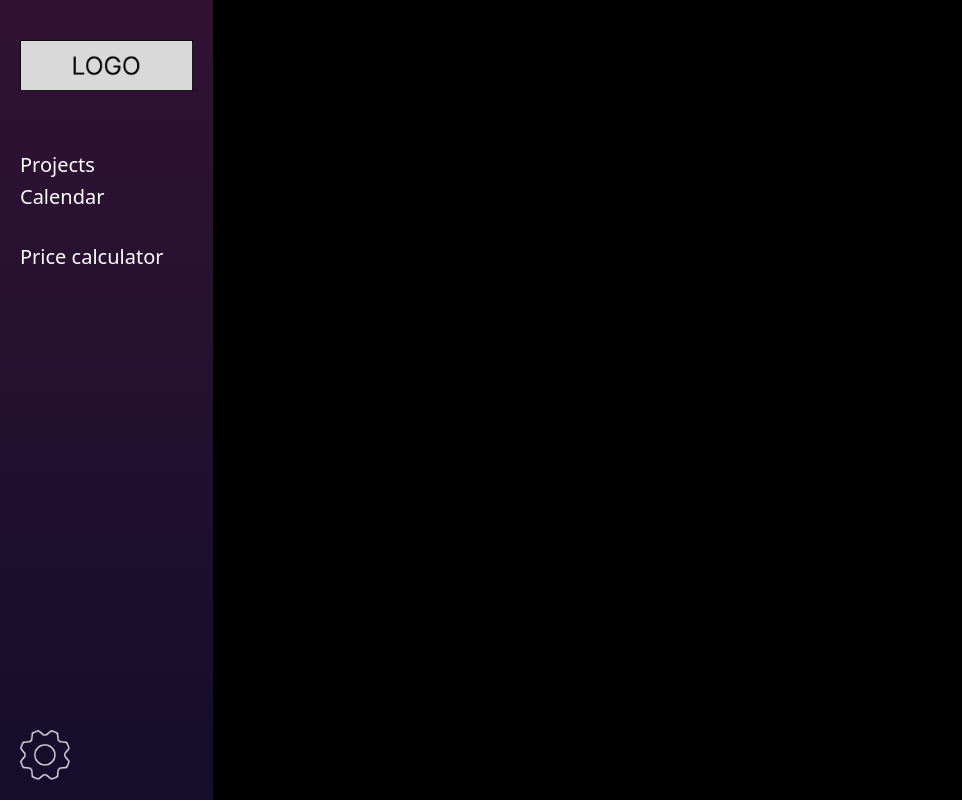
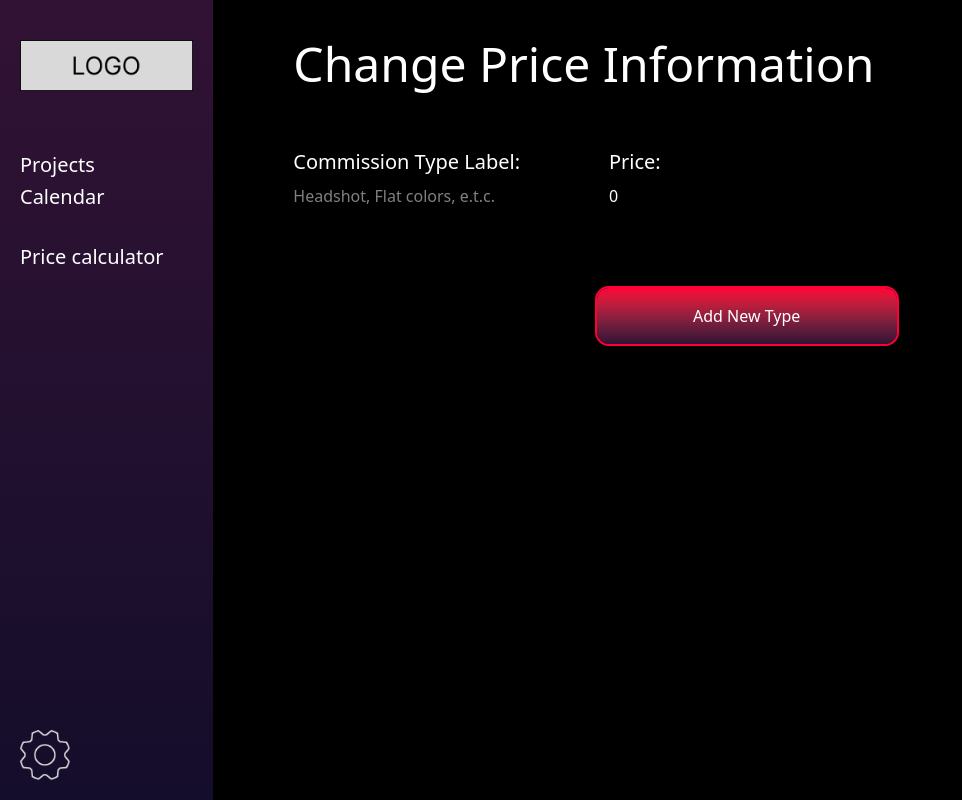
Before and after one commit to TineMSPetersen/2025-project-manager, a React (Vite) app in the folder frontend/: page /pricesettings in a window 1280 px wide. Shown: the whole page, without its empty margins (0-962 px from the left). Built offline with nearby package versions, Linux system fonts and the light colour scheme; no server answers.

Commit message:
UI for price info settings

```diff
--- a/frontend/src/App.tsx
+++ b/frontend/src/App.tsx
@@ -6,6 +6,7 @@ import Project from "./pages/Project"
 import PriceCalculator from "./pages/PriceCalculator"
 import NewProject from "./pages/NewProject"
 import Login from "./auth_pages/Login"
+import PriceSettings from "./pages/PriceSettings"
 
 const App = () => {
   const isLoggedIn = true;
@@ -23,6 +24,7 @@ const App = () => {
         <Route path="/pricecalculator" element={ <PriceCalculator /> } />
         <Route path="/newproject" element={ <NewProject />} />
         <Route path="/login" element={<Login />} />
+        <Route path="/pricesettings" element={ <PriceSettings />} />
       </Routes>
       </div>
 
--- a/frontend/src/pages/PriceCalculator.tsx
+++ b/frontend/src/pages/PriceCalculator.tsx
@@ -1,8 +1,9 @@
 import { useState } from "react";
 import { assets, commissionTypes, commissionFees } from "../assets/assets";
+import { NavLink } from "react-router-dom";
 
 const PriceCalculator = () => {
-  const [ optionsOpen, setOptionsOpen ] = useState(false);
+  const [optionsOpen, setOptionsOpen] = useState(false);
 
   return (
     <div>
@@ -21,7 +22,9 @@ const PriceCalculator = () => {
                     name="commission type"
                     value={item.value}
                   ></input>
-                  <label>{item.label} - ${item.value}</label>
+                  <label>
+                    {item.label} - ${item.value}
+                  </label>
                 </div>
               ))}
             </div>
@@ -52,7 +55,9 @@ const PriceCalculator = () => {
                     name="commission fees"
                     value={item.value}
                   ></input>
-                  <label>{item.label} - ${item.value}</label>
+                  <label>
+                    {item.label} - ${item.value}
+                  </label>
                 </div>
               ))}
             </div>
@@ -66,19 +71,31 @@ const PriceCalculator = () => {
         </div>
       </form>
 
-      { optionsOpen ?
-              <div className='bg-linear-to-b from-[#321234] to-[#140D2B] absolute right-0 bottom-0 rounded-l-md rounded-t-md pt-15 pb-20 px-15 z-20'>
-              <ul className='flex flex-col gap-8'>
-                <li className='flex gap-3'><img className='max-h-[28px]' src={assets.settings} alt="" /><p className='text-lg'>Edit price information</p></li>
-                <hr/>
+      {optionsOpen ? (
+        <div className="bg-linear-to-b from-[#321234] to-[#140D2B] absolute right-0 bottom-0 rounded-l-md rounded-t-md pt-15 pb-20 px-15 z-20">
+          <ul className="flex flex-col gap-8">
+            <NavLink to={'/pricesettings'}>
+              <li className="flex gap-3">
+                <img className="max-h-[28px]" src={assets.settings} alt="" />
+                <p className="text-lg">Edit price information</p>
+              </li>
+            </NavLink>
+            <hr />
           </ul>
 
-              <img onClick={ () => setOptionsOpen(false)} className='absolute bottom-5 right-5' src={assets.close} alt="" />
+          <img
+            onClick={() => setOptionsOpen(false)}
+            className="absolute bottom-5 right-5"
+            src={assets.close}
+            alt=""
+          />
         </div>
-            : null}
+      ) : null}
 
-
-            <div onClick={ () => setOptionsOpen(true)} className='bg-linear-to-b from-[#FF0036] to-[#321234] p-4 rounded-full outline-2 outline-[#FF0036] absolute bottom-5 right-5 z-10'>
+      <div
+        onClick={() => setOptionsOpen(true)}
+        className="bg-linear-to-b from-[#FF0036] to-[#321234] p-4 rounded-full outline-2 outline-[#FF0036] absolute bottom-5 right-5 z-10"
+      >
         <img width={50} src={assets.options} alt="" />
       </div>
     </div>
--- /dev/null
+++ b/frontend/src/pages/PriceSettings.tsx
@@ -0,0 +1,47 @@
+import React, { useState } from 'react'
+
+const PriceSettings = () => {
+  const [label, setLabel] = useState('')
+  const [value, setValue] = useState(0);
+
+  return (
+    <div>
+      <h1 className="text-5xl mb-15">Change Price Information</h1>
+      <form>
+      <div className="grid grid-cols-1 md:grid-cols-2 lg:grid-cols-3 gap-10">
+      <label className="text-xl" htmlFor="label">
+              Commission Type Label:
+              <input
+                onChange={(e) => setLabel(e.target.value)}
+                value={label}
+                id="label"
+                className="block mt-2 text-base"
+                type="text"
+                placeholder="Headshot, Flat colors, e.t.c."
+              />
+            </label>
+            <label className="text-xl" htmlFor="value">
+              Price:
+              <input
+                onChange={(e) => setValue(e.target.value)}
+                value={value}
+                id="value"
+                className="block mt-2 text-base"
+                type="text"
+                placeholder="Price in prefered currency"
+              />
+            </label>
+
+
+      </div>
+      <div className="flex flex-col items-center">
+            <button className="mt-20 bg-linear-to-b from-[#FF0036] to-[#321234] w-[300px] py-4 rounded-xl outline-2 outline-[#FF0036]">
+            Add New Type
+            </button>
+          </div>
+      </form>
+    </div>
+  )
+}
+
+export default PriceSettings
```
Lines whose indentation alone changed are shown as unchanged.
